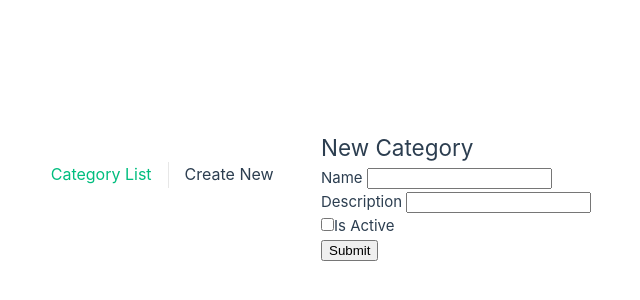
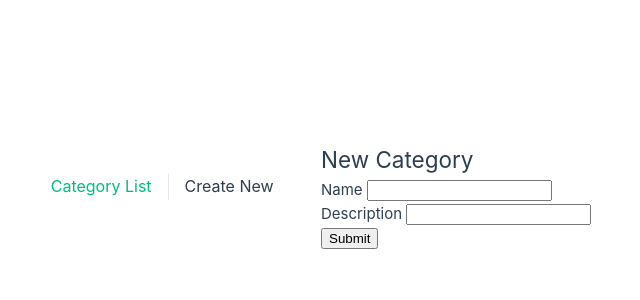
Before and after one commit to alkrec/SkillsMatrixFrontend, a Vue app in the folder frontend/: page /createcategory in a window 1280 px wide. Shown: the part 204-504 px from the top of the page, without its empty margins (319-959 px from the left). Built offline with nearby package versions, Linux system fonts and the light colour scheme.

Commit message:
commented out isActive, added cancel button to upda

```diff
--- a/frontend/src/components/Form.vue
+++ b/frontend/src/components/Form.vue
@@ -3,8 +3,9 @@
     title: String,
     name: String,
     description: String,
-    isActive: Boolean,
-    handleSubmit: Function
+    // isActive: Boolean,
+    handleSubmit: Function,
+    handleCancel: Function
   })
 
   defineEmits(['update:name', 'update:description', 'update:isActive'])
@@ -27,15 +28,14 @@
           @input="$emit('update:description', $event.target.value)"
         />
       </p>
-      <p>
+      <!-- <p>
         <input
           type="checkbox"
-          :value="isActive"
           :checked="isActive"
           @input="$emit('update:isActive', $event.target.checked)"
           />
-        <label for="isActive">Is Active</label>
-      </p>
+          <label for="isActive">Is Active</label>
+      </p> -->
       <button type="submit">Submit</button>
     </form>
 </template>
--- a/frontend/src/views/CategoryView.vue
+++ b/frontend/src/views/CategoryView.vue
@@ -7,7 +7,7 @@ const categories = ref([])
 const categoryId = ref('')
 const categoryName = ref('')
 const categoryDescription = ref('')
-const categoryIsActive = ref(null)
+// const categoryIsActive = ref(null)
 
 
 
@@ -25,11 +25,11 @@ onMounted(async () => {
 
 //
 // Summary: get form ready for update
-const fillForm = (id, name, description, isActive) => { //assigning values to these reactive variables, activates form with v-if
+const fillForm = (id, name, description) => { //assigning values to these reactive variables, activates form with v-if
   categoryId.value = id
   categoryName.value = name
   categoryDescription.value = description
-  categoryIsActive.value = isActive
+  // categoryIsActive.value = isActive
 }
 
 
@@ -40,7 +40,8 @@ const handleUpdate = async (event) => {
   const updatedCategory = { //create new Category object from user input
     name: categoryName.value,
     description: categoryDescription.value,
-    isActive: categoryIsActive.value
+    isActive: true
+    // isActive: categoryIsActive.value
   }
 
   try {
@@ -52,22 +53,23 @@ const handleUpdate = async (event) => {
       return [...filteredArray, category] //add unchanged categories to array
     }, [])
     categories.value = updatedCategories // assign updatedCategories Array
-    categoryId.value = '' //clear form
-    categoryName.value = '' //clear form
-    categoryDescription.value = '' //clear form
-    categoryIsActive.value = '' //clear form
+    // categoryId.value = '' //clear form
+    // categoryName.value = '' //clear form
+    // categoryDescription.value = '' //clear form
+    // // categoryIsActive.value = '' //clear form
+    clearForm();
     alert(`Successfully updated name: ${response.data.name} description: ${response.data.description}`)
   } catch (error) {
     console.log(error)
   }
 }
 
-const clearForm = () => {
-  categoryId.value = ''
-  categoryName.value = ''
-  categoryDescription.value = ''
-  categoryIsActive.value = ''
-}
+// const clearForm = () => {
+//   categoryId.value = ''
+//   categoryName.value = ''
+//   categoryDescription.value = ''
+//   categoryIsActive.value = null
+// }
 
 //
 // Summary: event handler for category update
@@ -82,6 +84,15 @@ const handleDelete = async (id) => {
   }
 }
 
+//
+// Summary: event handler for category update
+const clearForm = () => {
+  categoryId.value = ''
+  categoryName.value = ''
+  categoryDescription.value = ''
+  // categoryIsActive.value = null
+}
+
 </script>
 
 <template>
@@ -90,7 +101,7 @@ const handleDelete = async (id) => {
     <ul>
       <li v-for="category in categories" :key="category.id">
         {{ category.name }} {{ category.description }}
-        <button v-on:click="() => fillForm(category.id, category.name, category.description, category.isActive)">Update</button>
+        <button v-on:click="() => fillForm(category.id, category.name, category.description)">Update</button>
       <button v-on:click="() => handleDelete(category.id)">Delete</button>
       </li>
     </ul>
@@ -99,9 +110,10 @@ const handleDelete = async (id) => {
       title="Update Category"
       v-model:name="categoryName"
       v-model:description="categoryDescription"
-      v-model:isActive="categoryIsActive"
       :handleSubmit="handleUpdate"></Form>
+      <button v-on:click="clearForm">Cancel</button>
     </div>
+    <!-- v-model:isActive="categoryIsActive" -->
 
   </main>
 </template>
--- a/frontend/src/views/NewCategoryView.vue
+++ b/frontend/src/views/NewCategoryView.vue
@@ -6,7 +6,7 @@ import { useRouter } from 'vue-router'
 
 const categoryName = ref('')
 const categoryDescription = ref('')
-const categoryIsActive = ref(false)
+// const categoryIsActive = ref(false)
 
 const router = useRouter()
 
@@ -17,12 +17,13 @@ const handleCreate = async (event) => {
   const newCategory = { //create new Category object from user input
     name: categoryName.value,
     description: categoryDescription.value,
-    isActive: categoryIsActive.value
+    isActive: true
+    // isActive: categoryIsActive.value
   }
-  console.log(newCategory)
 
   try {
     const response = await axios.post('https://localhost:7191/api/category', newCategory) //post request with new category
+    console.log(response.data)
     alert(`Successfully added name: ${response.data.name} description: ${response.data.description}`)
     router.push('/') //redirect to home page
   } catch (error) {
@@ -38,7 +39,7 @@ const handleCreate = async (event) => {
       title="New Category"
       v-model:name="categoryName"
       v-model:description="categoryDescription"
-      v-model:isActive="categoryIsActive"
       :handleSubmit="handleCreate"></Form>
-  </div>
+    </div>
+    <!-- v-model:isActive="categoryIsActive" -->
 </template>
```
